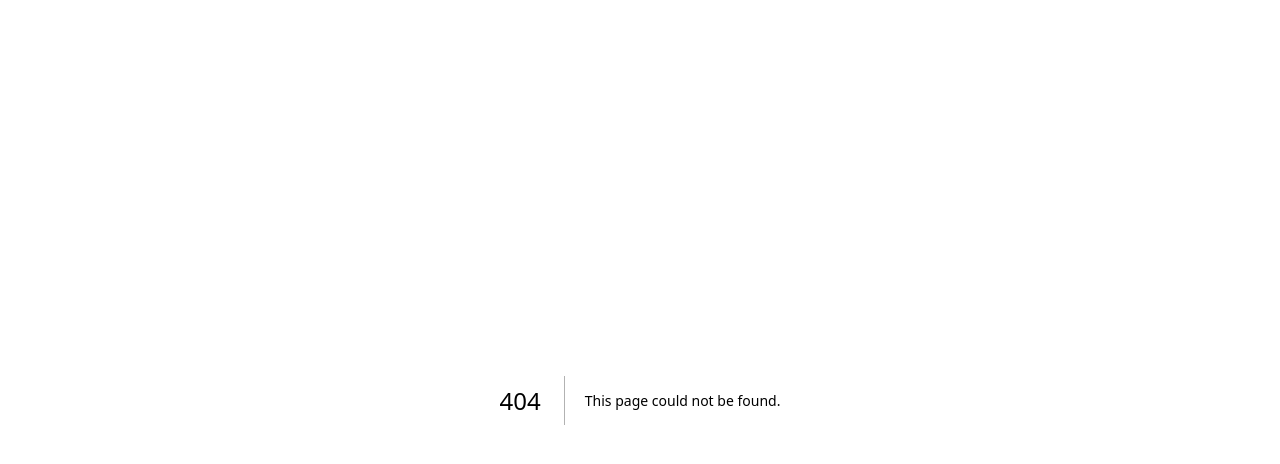
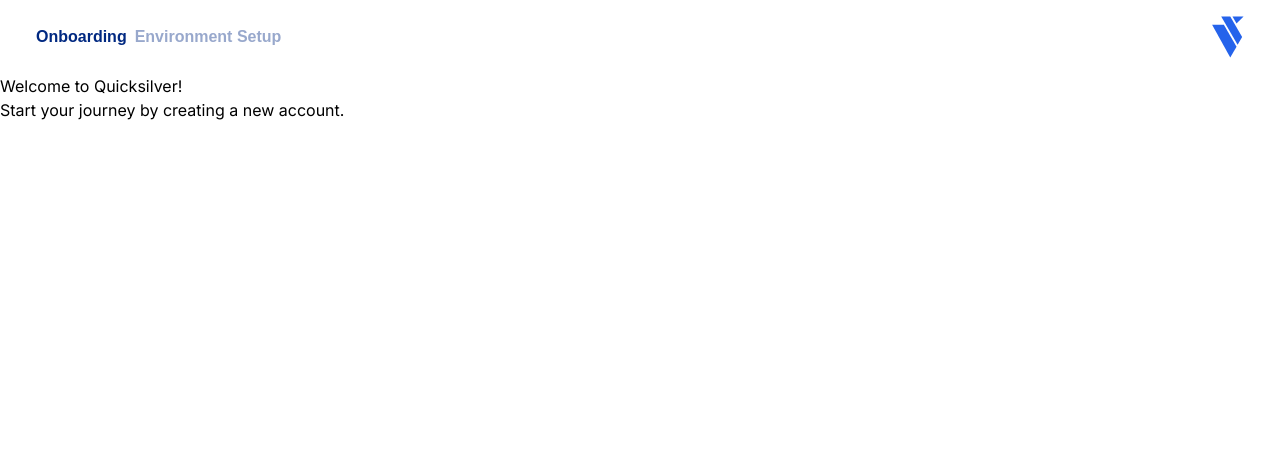
Before and after one commit to gfwx/quicksilver, a Next.js app: page /onboarding in a window 1280 px wide. Before the commit this address had no page. Shown: the top 464 px of the page. Built offline with nearby package versions, Linux system fonts and the light colour scheme.

Commit message:
onboarding ui basic

```diff
--- /dev/null
+++ b/app/onboarding/components/statusHeader.tsx
@@ -0,0 +1,15 @@
+import Image from "next/image";
+import logoMark from "@/public/logomark.svg"
+
+export default function StatusHeader({ title, subtitle }: { title: string, subtitle: string | undefined }) {
+  return (
+    <div className="w-full flex items-center justify-between px-9 py-4">
+      <div className="flex gap-2">
+        <p className="font-bold font-sans text-foreground">{title}</p>
+        <p className="font-bold font-sans text-foreground opacity-40">{subtitle}</p>
+      </div>
+
+      <Image width={32} height={32} src={logoMark} alt="Quicksilver Logo" />
+    </div>
+  );
+}
--- /dev/null
+++ b/app/onboarding/layout.tsx
@@ -0,0 +1,9 @@
+import StatusHeader from "./components/statusHeader";
+export default function Layout({ children }: { children: React.ReactNode }) {
+  return (
+    <main className="flex flex-col h-screen">
+      <StatusHeader title={"Onboarding"} subtitle={"Environment Setup"} />
+      {children}
+    </main>
+  );
+}
--- /dev/null
+++ b/app/onboarding/page.tsx
@@ -0,0 +1,8 @@
+export default function Page() {
+  return (
+    <main>
+      <h1>Welcome to Quicksilver!</h1>
+      <p>Start your journey by creating a new account.</p>
+    </main>
+  );
+}
--- a/app/page.tsx
+++ b/app/page.tsx
@@ -6,6 +6,7 @@ import { Button } from '@/components/ui/button';
 import { useAuth } from '@/lib/hooks/useAuth';
 import logoMark from "@/public/logomark.svg"
 import wordMark from "@/public/wordmark.svg"
+import Link from 'next/link';
 
 export default function Home() {
   const { authState, login, logout } = useAuth();
@@ -41,7 +42,9 @@ export default function Home() {
                   Sign Out
                 </Button>
 
-                <Button variant="secondary" className="hover:cursor-pointer">Onboarding (Debug)</Button>
+                <Link href="/onboarding">
+                  <Button variant="link" className="hover:cursor-pointer">Onboarding (Debug)</Button>
+                </Link>
               </div>
             </div>
           ) : (
@@ -49,7 +52,9 @@ export default function Home() {
               <Button variant="default" className="hover:cursor-pointer" onClick={login}>
                 Sign Up
               </Button>
-              <Button variant="secondary" className="hover:cursor-pointer">Onboarding (Debug)</Button>
+              <Link href="/onboarding">
+                <Button variant="secondary" className="hover:cursor-pointer">Onboarding (Debug)</Button>
+              </Link>
             </div>
           )}
         </div>
```
